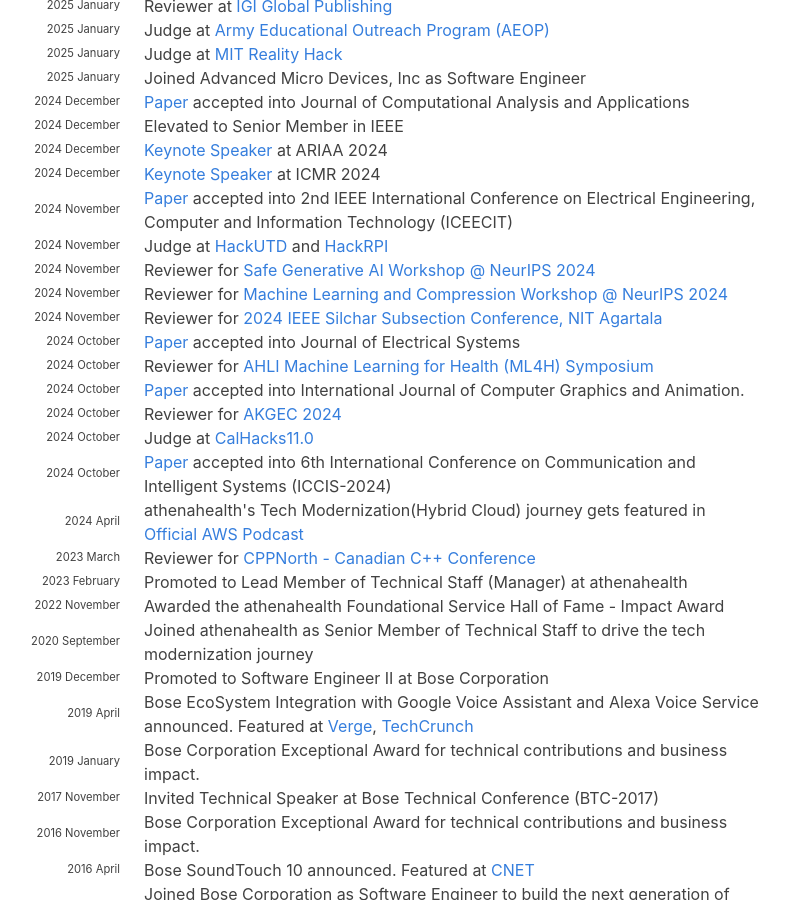
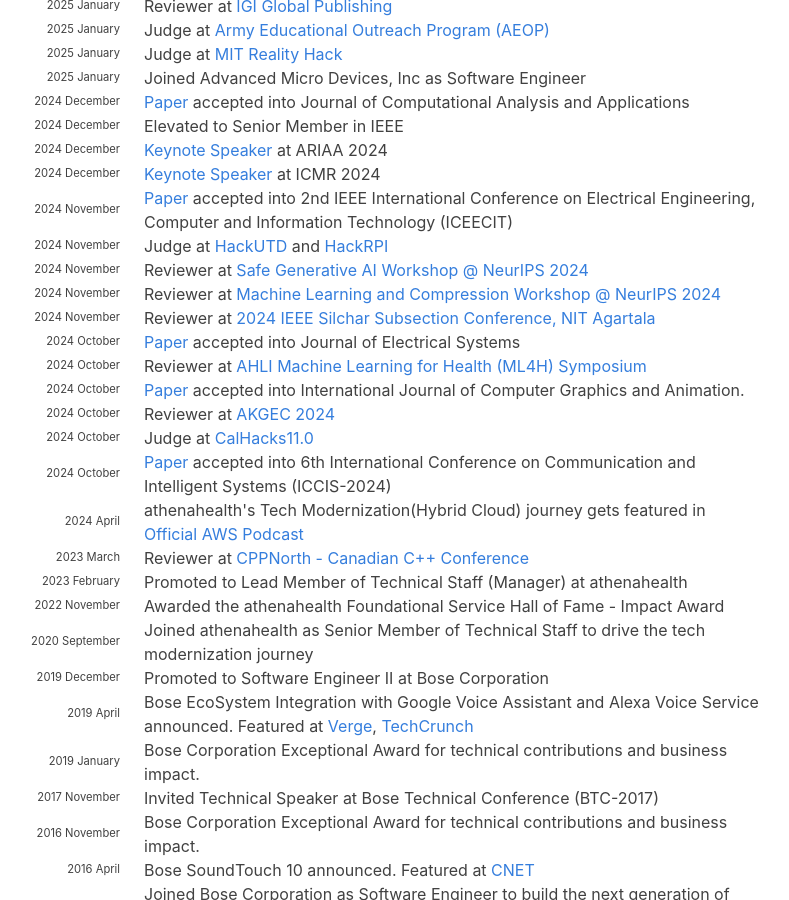
Before and after one commit to hariharanragothaman/hariharanragothaman.github.io, a Jekyll site: the page built from index.md, in a window 1280 px wide and 900 px high, scrolled down 1156 px. Shown: the whole window, without its empty margins (188-977 px from the left). Built offline with Jekyll 4.4.1, drawn with Linux system fonts in a browser that asks for light colours; nearby versions of some CDN libraries; some web fonts are replaced.

Commit message:
Polishes and Updates

```diff
--- a/_data/news.yaml
+++ b/_data/news.yaml
@@ -85,16 +85,16 @@
 
 - year: 2024
   year-extra: November
-  description: Reviewer for <a href="https://safegenaiworkshop.github.io/">Safe Generative AI Workshop @ NeurIPS 2024</a>
+  description: Reviewer at <a href="https://safegenaiworkshop.github.io/">Safe Generative AI Workshop @ NeurIPS 2024</a>
 
 - year: 2024
   year-extra: November
-  description: Reviewer for <a href="https://neuralcompression.github.io/workshop24">Machine Learning and Compression Workshop @ NeurIPS 2024</a>
+  description: Reviewer at <a href="https://neuralcompression.github.io/workshop24">Machine Learning and Compression Workshop @ NeurIPS 2024</a>
 
 
 - year: 2024
   year-extra: November
-  description: Reviewer for <a href="http://ieeesilcon.org.in/">2024 IEEE Silchar Subsection Conference, NIT Agartala</a>
+  description: Reviewer at <a href="http://ieeesilcon.org.in/">2024 IEEE Silchar Subsection Conference, NIT Agartala</a>
 
 #-------------------------------------------- 2024 October -----------------------------------------------------------
 - year: 2024
@@ -103,7 +103,7 @@
 
 - year: 2024
   year-extra: October
-  description: Reviewer for <a href="https://ahli.cc/ml4h/">AHLI Machine Learning for Health (ML4H) Symposium</a>
+  description: Reviewer at <a href="https://ahli.cc/ml4h/">AHLI Machine Learning for Health (ML4H) Symposium</a>
 
 - year: 2024
   year-extra: October
@@ -111,7 +111,7 @@
 
 - year: 2024
   year-extra: October
-  description: Reviewer for <a href="https://enconf.akgec.ac.in/">AKGEC 2024</a>
+  description: Reviewer at <a href="https://enconf.akgec.ac.in/">AKGEC 2024</a>
 
 - year: 2024
   year-extra: October
@@ -136,7 +136,7 @@
 
 - year: 2023
   year-extra: March
-  description: Reviewer for <a href="https://cppnorth.ca/">CPPNorth - Canadian C++ Conference</a>
+  description: Reviewer at <a href="https://cppnorth.ca/">CPPNorth - Canadian C++ Conference</a>
 
 - year: 2023
   year-extra: February
```
